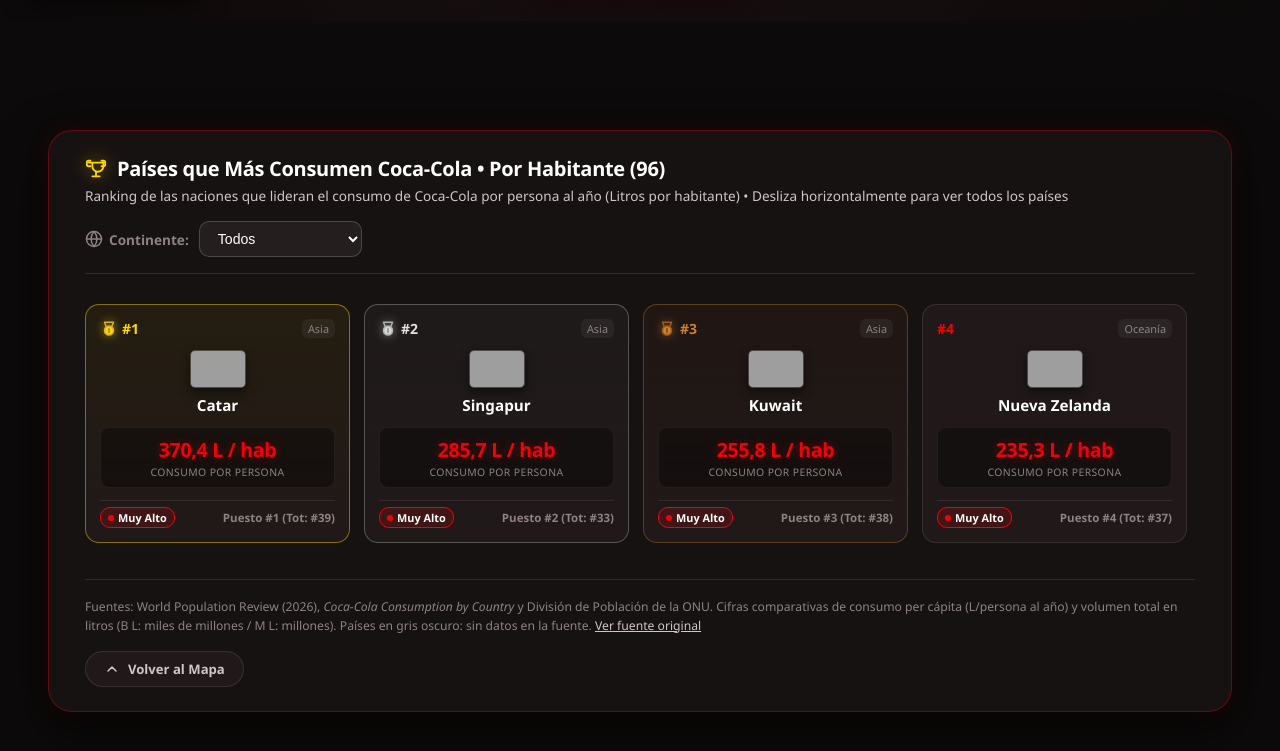
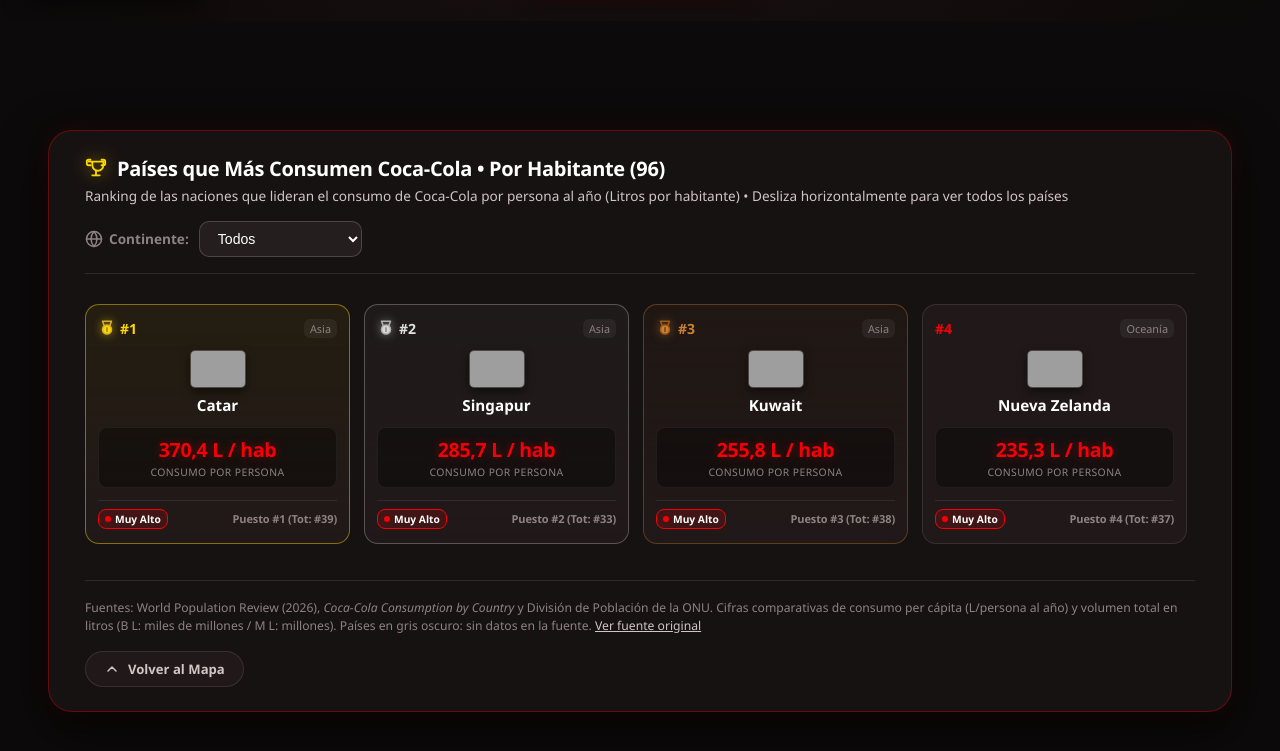
Before and after one commit to vm-gonzalez/proyecto_infovis2026, a plain HTML site: page index.html in a window 1280 px wide. Shown: the part 779-1530 px from the top of the page. Drawn offline with Linux system fonts and the light colour scheme; grey boxes are pictures that could not be loaded.

Commit message:
fix: corregir desbordamiento del puesto y volumen en tarjetas del ranking

```diff
--- a/css/styles.css
+++ b/css/styles.css
@@ -557,7 +557,7 @@
 
 /* Ranking completo: carrusel/fila continua con scroll horizontal para todos los países */
 .top-countries-grid {
-    --visible-cards: 6;
+    --visible-cards: 5;
     --cards-gap: 14px;
     display: grid;
     grid-auto-flow: column;
@@ -576,7 +576,7 @@
 
 .top-countries-grid > .top-country-card {
     scroll-snap-align: start;
-    min-width: 195px;
+    min-width: 220px;
 }
 
 .top-countries-grid::-webkit-scrollbar {
@@ -614,7 +614,7 @@
     background: var(--bg-surface-elevated);
     border: 1px solid var(--border-subtle);
     border-radius: 14px;
-    padding: 14px 14px;
+    padding: 14px 12px;
     display: flex;
     flex-direction: column;
     justify-content: space-between;
@@ -766,20 +766,21 @@
     align-items: center;
     gap: 6px;
     font-size: 0.72rem;
-    padding-top: 6px;
+    padding-top: 8px;
     border-top: 1px solid rgba(255, 255, 255, 0.08);
     width: 100%;
     box-sizing: border-box;
+    min-width: 0;
 }
 
 .card-tier-pill {
     display: inline-flex;
     align-items: center;
     gap: 4px;
-    font-size: 0.68rem;
+    font-size: 0.64rem;
     font-weight: 600;
-    padding: 2px 7px;
-    border-radius: 10px;
+    padding: 2px 6px;
+    border-radius: 8px;
     border: 1px solid;
     white-space: nowrap;
     flex-shrink: 0;
@@ -795,13 +796,13 @@
 
 .card-global-ref {
     color: var(--text-muted);
-    font-weight: 700;
-    font-size: 0.72rem;
+    font-weight: 600;
+    font-size: 0.69rem;
     white-space: nowrap;
     flex-shrink: 0;
     text-align: right;
     margin-left: auto;
-    padding-left: 4px;
+    letter-spacing: -0.15px;
 }
 
 /* --- Tooltip Flotante de Hover (Optimizado para GPU) --- */
```
